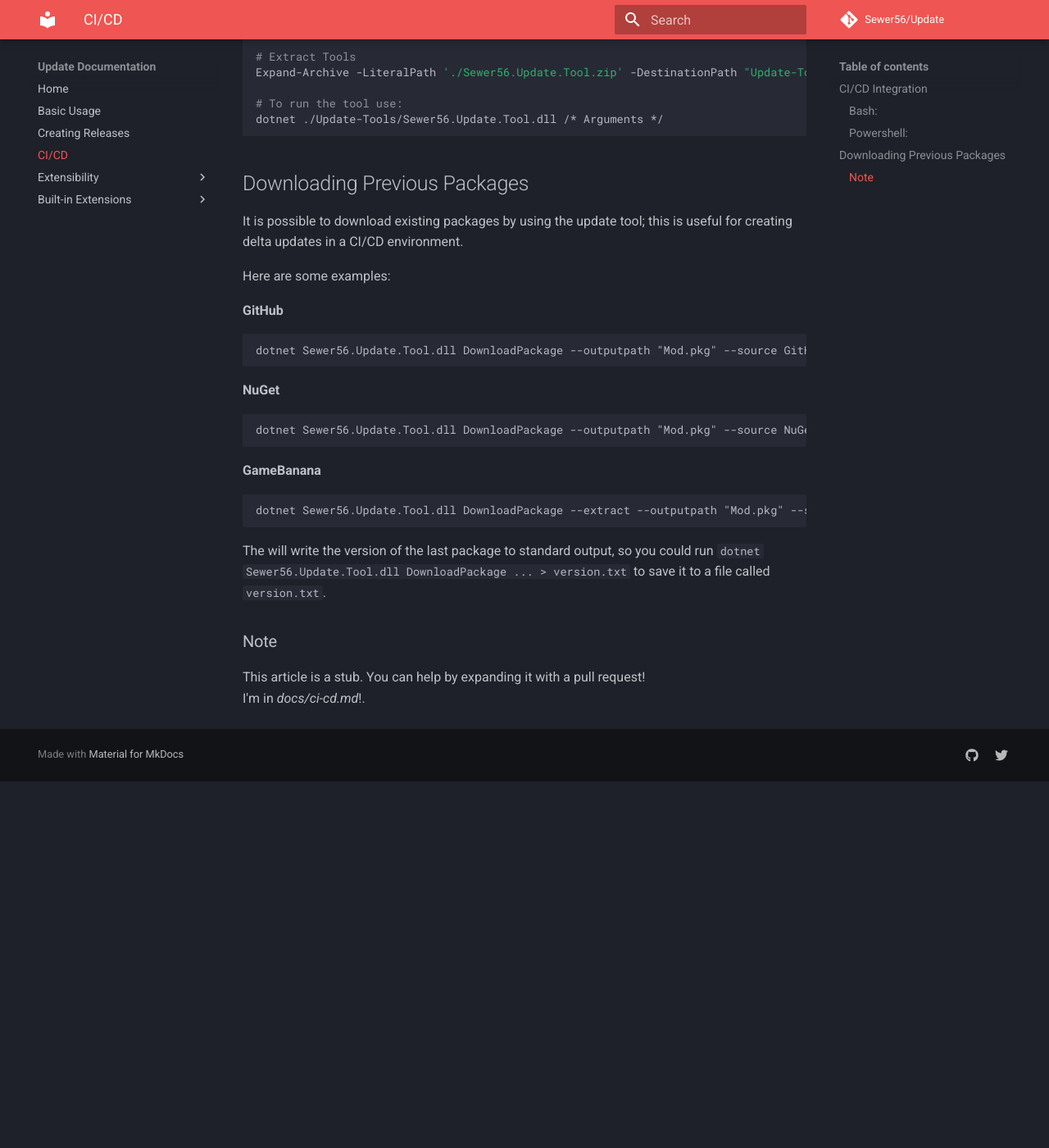
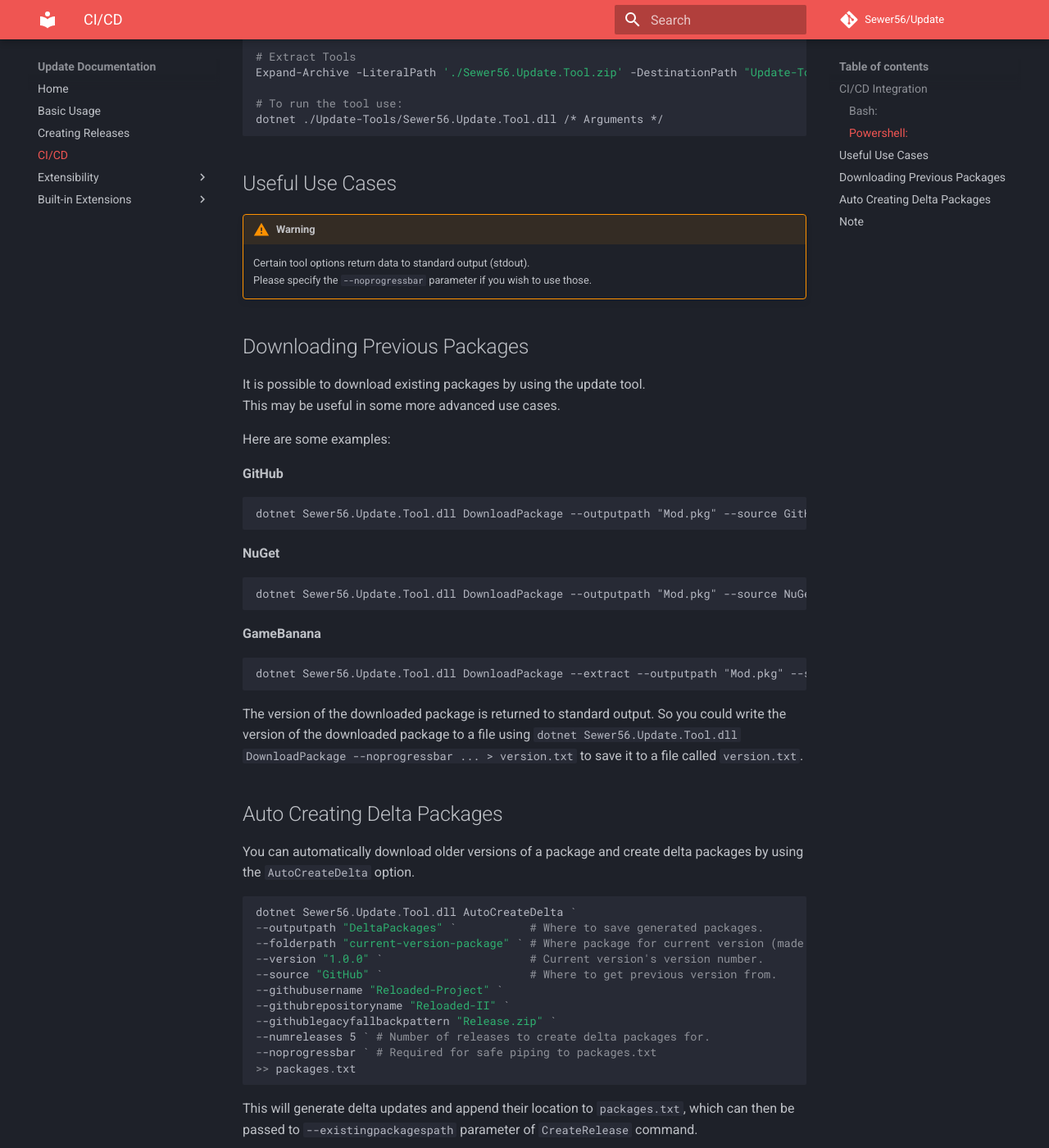
Before and after one commit to Sewer56/Update, an MkDocs documentation site: the page built from docs/ci-cd.md, in a window 1280 px wide and 1400 px high, scrolled down 660 px. Shown: the whole window at 82% size. Built offline with MkDocs 1.6.1 and Material for MkDocs 9.7.7, drawn with Linux system fonts in a browser that asks for light colours; comment, search, counter and statistics services are not loaded; before the commit the page ends 1613 px from its top, so only the background shows below that.

Commit message:
Added: Additional CI/CD guidance to wiki.

````diff
--- a/docs/ci-cd.md
+++ b/docs/ci-cd.md
@@ -30,9 +30,17 @@
 dotnet ./Update-Tools/Sewer56.Update.Tool.dll /* Arguments */
 ```
 
+## Useful Use Cases
+
+!!! warning
+
+    Certain tool options return data to standard output (stdout).
+    Please specify the `--noprogressbar` parameter if you wish to use those.
+
 ## Downloading Previous Packages
 
-It is possible to download existing packages by using the update tool; this is useful for creating delta updates in a CI/CD environment.
+It is possible to download existing packages by using the update tool.
+This may be useful in some more advanced use cases.
 
 Here are some examples:
 
@@ -51,9 +59,29 @@
 dotnet Sewer56.Update.Tool.dll DownloadPackage --extract --outputpath "Mod.pkg" --source GameBanana --gamebananaitemid 333681
 ```
 
-The will write the version of the last package to standard output, so you could run `dotnet Sewer56.Update.Tool.dll DownloadPackage ... > version.txt` to save it to a file called `version.txt`.
+The version of the downloaded package is returned to standard output. So you could write the version of the downloaded package to a file using `dotnet Sewer56.Update.Tool.dll DownloadPackage --noprogressbar ... > version.txt` to save it to a file called `version.txt`.
 
-### Note
+## Auto Creating Delta Packages
+
+You can automatically download older versions of a package and create delta packages by using the `AutoCreateDelta` option.
+
+```pwsh
+dotnet Sewer56.Update.Tool.dll AutoCreateDelta `
+--outputpath "DeltaPackages" `           # Where to save generated packages.
+--folderpath "current-version-package" ` # Where package for current version (made with `CreateCopyPackage`) is stored.
+--version "1.0.0" `                      # Current version's version number.
+--source "GitHub" `                      # Where to get previous version from.
+--githubusername "Reloaded-Project" `
+--githubrepositoryname "Reloaded-II" `
+--githublegacyfallbackpattern "Release.zip" `
+--numreleases 5 ` # Number of releases to create delta packages for.
+--noprogressbar ` # Required for safe piping to packages.txt
+>> packages.txt
+```
+
+This will generate delta updates and append their location to `packages.txt`, which can then be passed to `--existingpackagespath` parameter of `CreateRelease` command.
+
+## Note
 
 This article is a stub. You can help by expanding it with a pull request!
 I'm in *docs/ci-cd.md*!.
--- a/mkdocs.yml
+++ b/mkdocs.yml
@@ -14,6 +14,8 @@
 markdown_extensions:
   - pymdownx.highlight
   - pymdownx.superfences
+  - admonition
+  - pymdownx.details
 
 theme:
   name: material
````
